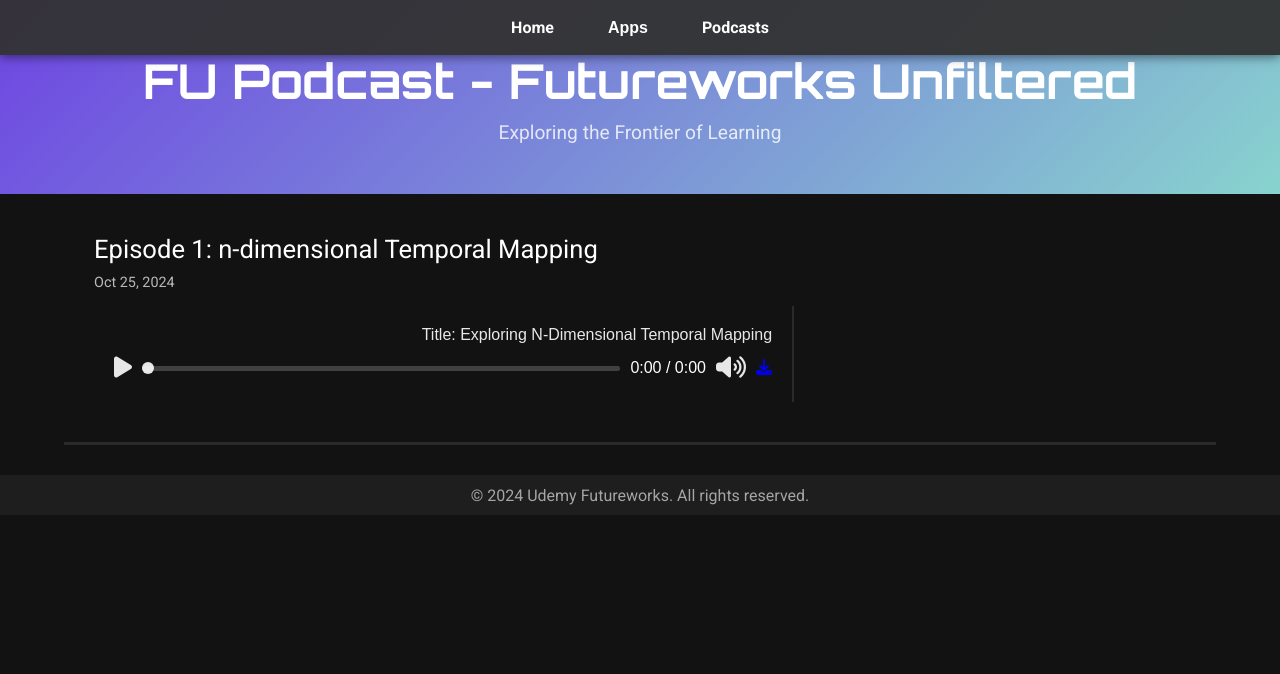
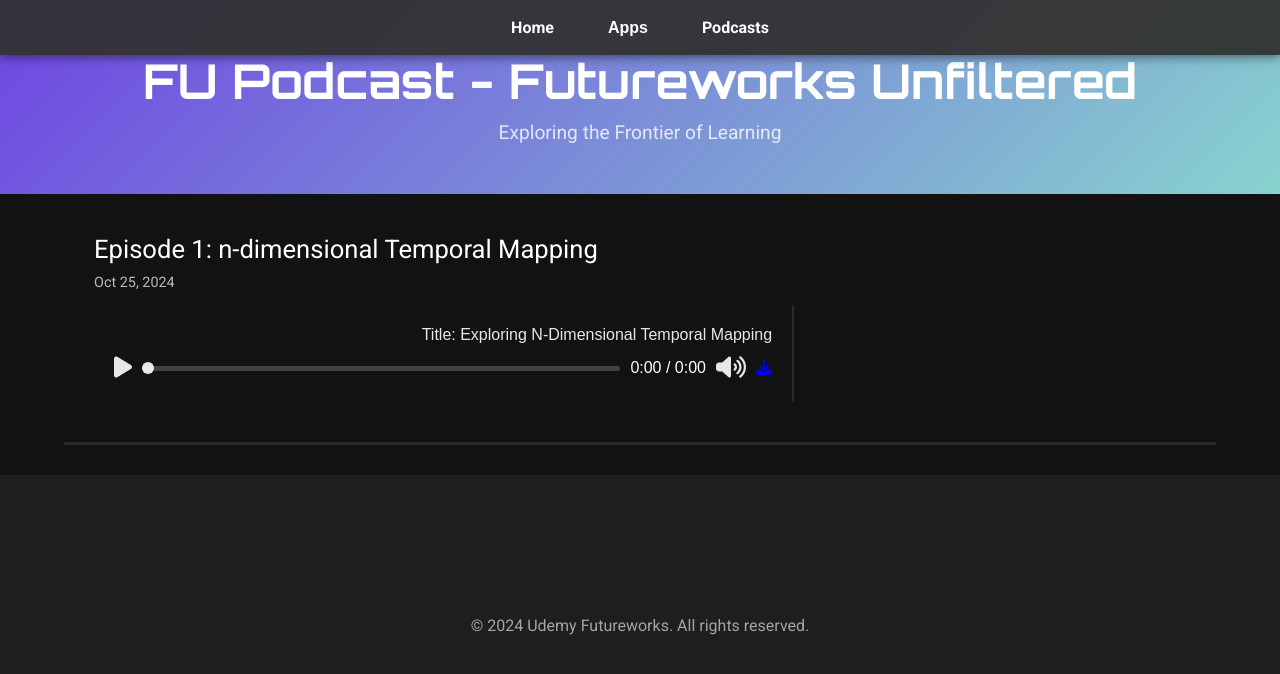
Before and after one commit to steviereynolds/futureworks.github.io, a Jekyll site: the page built from podcast/index.html, in a window 1280 px wide. Shown: the top 674 px of the page. Built offline with Jekyll 4.4.1, drawn with Linux system fonts in a browser that asks for light colours.

Commit message:
Update default.html

```diff
--- a/_layouts/default.html
+++ b/_layouts/default.html
@@ -31,6 +31,7 @@
     justify-content: center;   /* Centers content horizontally */
     align-items: center;       /* Centers content vertically */
     height: 40px;              /* Optional: define a height for the footer */
+    padding: 150px;
   }
 </style>
 </html>
```
